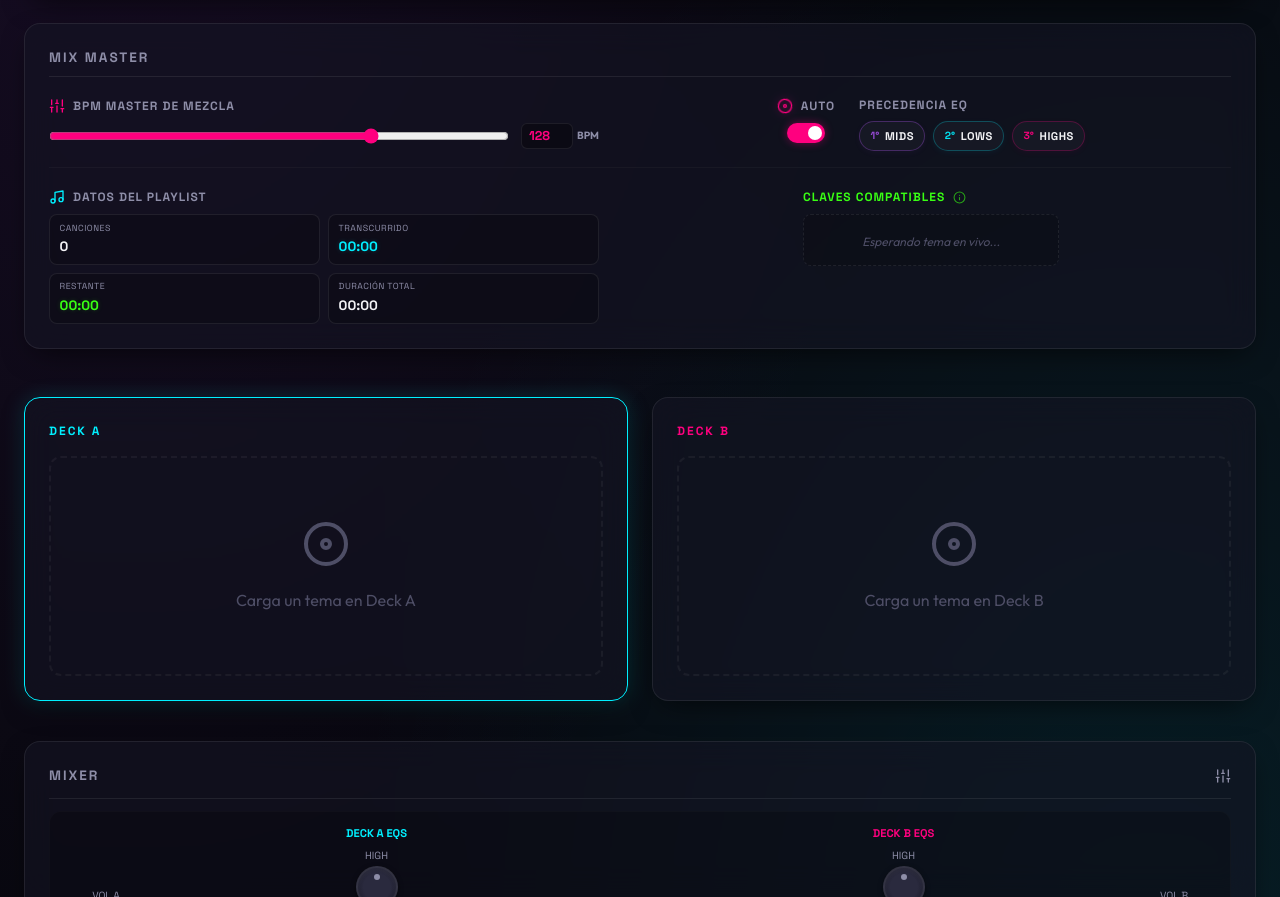
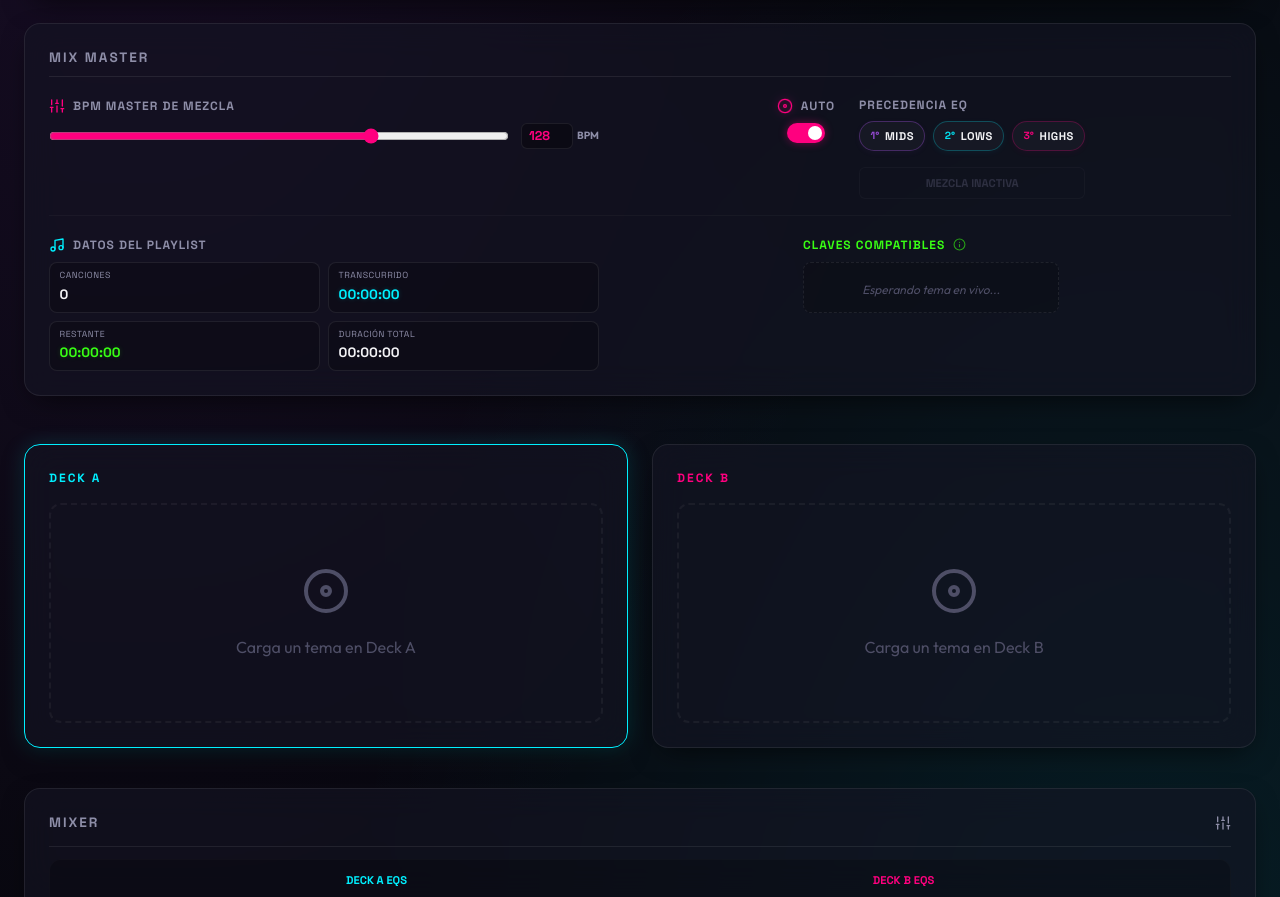
Before and after one commit to hector-horta/AuraMix, a React (Vite) app: page / in a window 1280 px wide. Shown: the part 836-1733 px from the top of the page. Built offline with nearby package versions, Linux system fonts and the light colour scheme.

Commit message:
feat: implement MixMaster component for managing BPM, Auto-DJ, and harmonic analysis with helper time formatting utilities.

```diff
--- a/src/components/MixMaster.css
+++ b/src/components/MixMaster.css
@@ -556,3 +556,14 @@ input:checked + .slider-toggle:before {
     box-shadow: 0 0 10px var(--alert-bg);
   }
 }
+
+/* Inactive / Turned off phase */
+.alert-inactive {
+  --alert-color: var(--text-dark);
+  --alert-bg: rgba(255, 255, 255, 0.01);
+  --alert-border: rgba(255, 255, 255, 0.05);
+  --alert-glow: transparent;
+  animation: none;
+  opacity: 0.5;
+  box-shadow: none !important;
+}
--- a/src/components/MixMaster.jsx
+++ b/src/components/MixMaster.jsx
@@ -108,11 +108,13 @@ export default function MixMaster({
               onOrderChange={onEqOrderChange}
               disabled={!autoDj}
             />
-            {transitionState.active && (
-              <div className={`autodj-transition-alert alert-phase-${transitionState.phase}`}>
-                ¡MEZCLA EN CURSO! ({transitionState.phase.toUpperCase()})
-              </div>
-            )}
+            <div className={`autodj-transition-alert ${transitionState.active ? `alert-phase-${transitionState.phase}` : 'alert-inactive'}`}>
+              {transitionState.active ? (
+                <>¡MEZCLA EN CURSO! ({transitionState.phase.toUpperCase()})</>
+              ) : (
+                <>MEZCLA INACTIVA</>
+              )}
+            </div>
           </div>
         </div>
       </div>
--- a/src/utils/formatTime.js
+++ b/src/utils/formatTime.js
@@ -1,6 +1,7 @@
 export const formatTime = (secs) => {
-  if (isNaN(secs)) return "00:00";
-  const minutes = Math.floor(secs / 60);
+  if (isNaN(secs) || secs < 0) return "00:00:00";
+  const hours = Math.floor(secs / 3600);
+  const minutes = Math.floor((secs % 3600) / 60);
   const seconds = Math.floor(secs % 60);
-  return `${minutes.toString().padStart(2, '0')}:${seconds.toString().padStart(2, '0')}`;
+  return `${hours.toString().padStart(2, '0')}:${minutes.toString().padStart(2, '0')}:${seconds.toString().padStart(2, '0')}`;
 };
```
